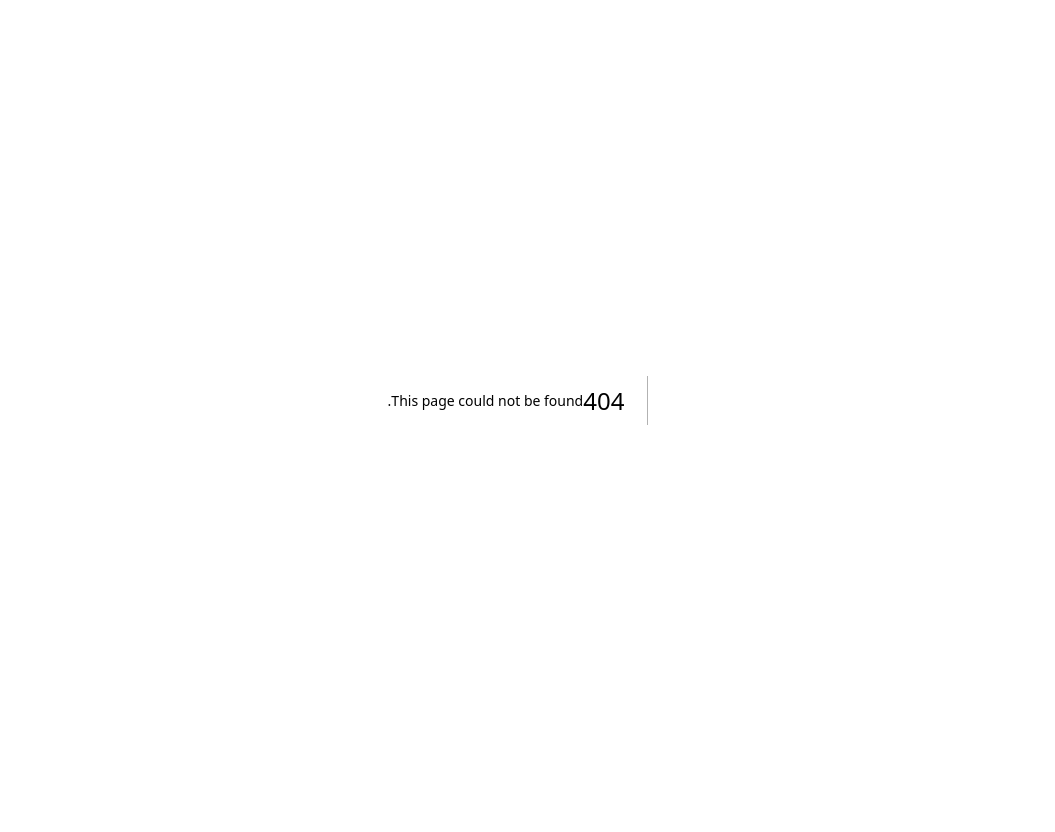
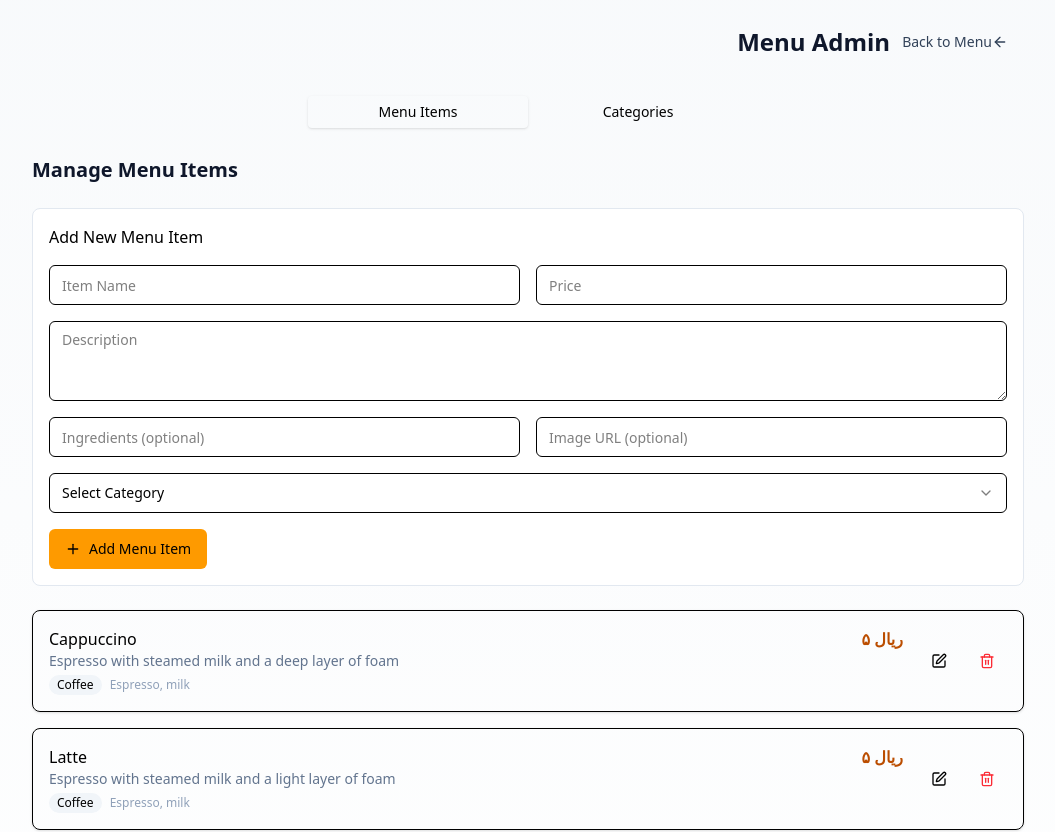
Before and after one commit to ahmadkeyhan/qrcodile, a Next.js app: page /admin in a window 1280 px wide. Before the commit this address had no page. Shown: the top 832 px of the page, without its empty margins (112-1167 px from the left). Before the commit the page ends 800 px from the top, so only its background shows below. Built offline with nearby package versions, Linux system fonts and the light colour scheme.

Commit message:
admin dashboard v1

```diff
--- /dev/null
+++ b/src/app/admin/page.tsx
@@ -0,0 +1,78 @@
+import { Suspense } from "react"
+import Link from "next/link"
+import { ArrowLeft } from "lucide-react"
+
+import { Button } from "@/components/ui/button"
+import { Tabs, TabsContent, TabsList, TabsTrigger } from "@/components/ui/tabs"
+import { Skeleton } from "@/components/ui/skeleton"
+import CategoryManager from "@/components/admin/categoryManager"
+import MenuItemManager from "@/components/admin/menuItemManager"
+
+export default function AdminPage() {
+  return (
+    <main className="min-h-screen bg-gradient-to-b from-slate-50 to-white">
+      <div className="container px-4 py-6 mx-auto max-w-5xl">
+        <header className="flex items-center mb-8">
+          <Link href="/">
+            <Button variant="ghost" size="sm" className="text-slate-700 hover:text-slate-900 hover:bg-slate-100">
+              <ArrowLeft className="w-4 h-4 mr-1" />
+              Back to Menu
+            </Button>
+          </Link>
+          <h1 className="text-2xl font-bold text-slate-900 ml-4">Menu Admin</h1>
+        </header>
+
+        <Tabs defaultValue="items" className="space-y-6">
+          <TabsList className="grid w-full grid-cols-2 max-w-md mx-auto">
+            <TabsTrigger value="items">Menu Items</TabsTrigger>
+            <TabsTrigger value="categories">Categories</TabsTrigger>
+          </TabsList>
+
+          <TabsContent value="items" className="space-y-6">
+            <h2 className="text-xl font-semibold text-slate-900">Manage Menu Items</h2>
+            <Suspense fallback={<ItemsSkeleton />}>
+              <MenuItemManager />
+            </Suspense>
+          </TabsContent>
+
+          <TabsContent value="categories" className="space-y-6">
+            <h2 className="text-xl font-semibold text-slate-900">Manage Categories</h2>
+            <Suspense fallback={<CategoriesSkeleton />}>
+              <CategoryManager />
+            </Suspense>
+          </TabsContent>
+        </Tabs>
+      </div>
+    </main>
+  )
+}
+
+function ItemsSkeleton() {
+  return (
+    <div className="space-y-4">
+      <Skeleton className="h-10 w-full max-w-md" />
+      <div className="grid gap-4">
+        {Array(4)
+          .fill(0)
+          .map((_, i) => (
+            <Skeleton key={i} className="h-24 w-full rounded-lg" />
+          ))}
+      </div>
+    </div>
+  )
+}
+
+function CategoriesSkeleton() {
+  return (
+    <div className="space-y-4">
+      <Skeleton className="h-10 w-full max-w-md" />
+      <div className="grid gap-4">
+        {Array(3)
+          .fill(0)
+          .map((_, i) => (
+            <Skeleton key={i} className="h-16 w-full rounded-lg" />
+          ))}
+      </div>
+    </div>
+  )
+}
```
